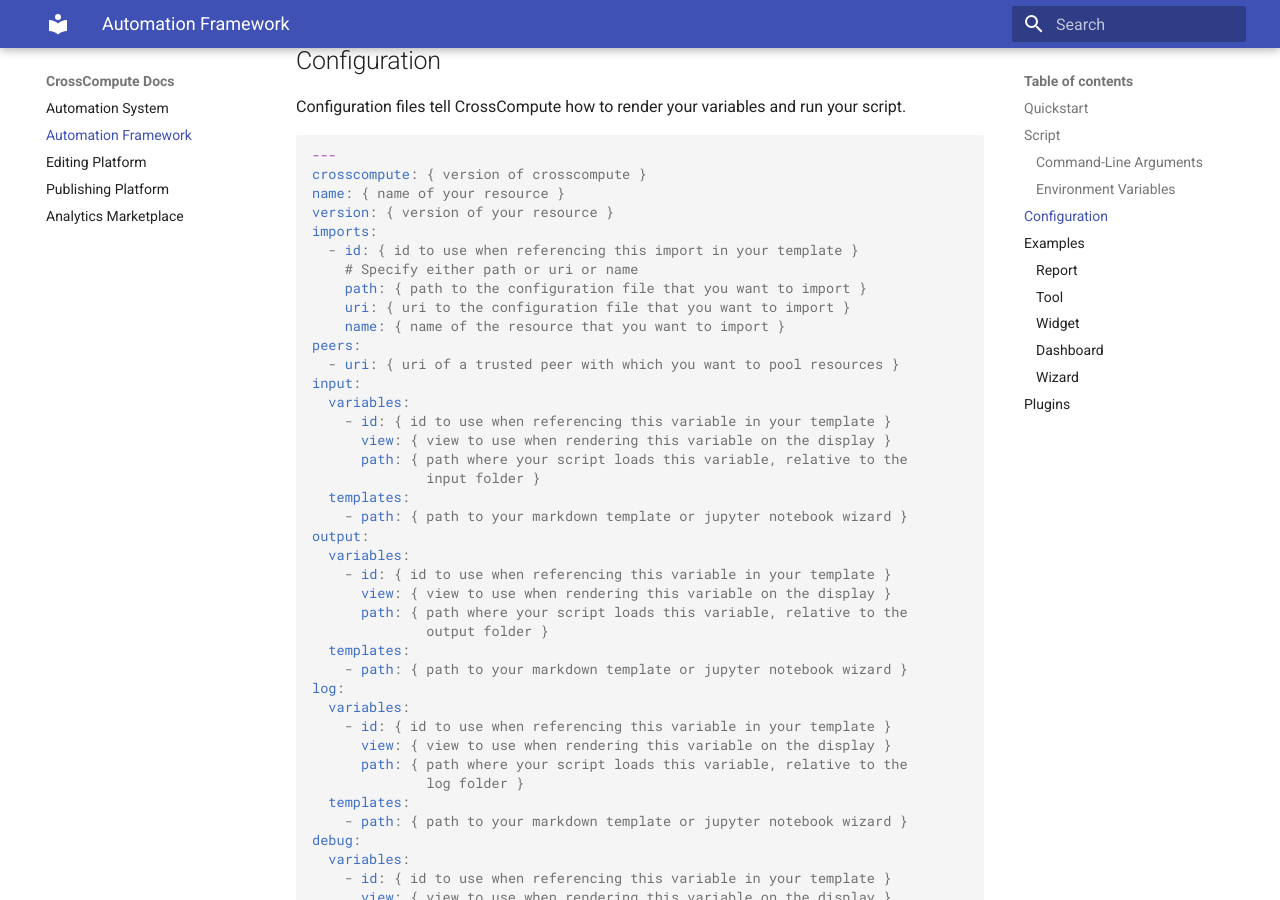
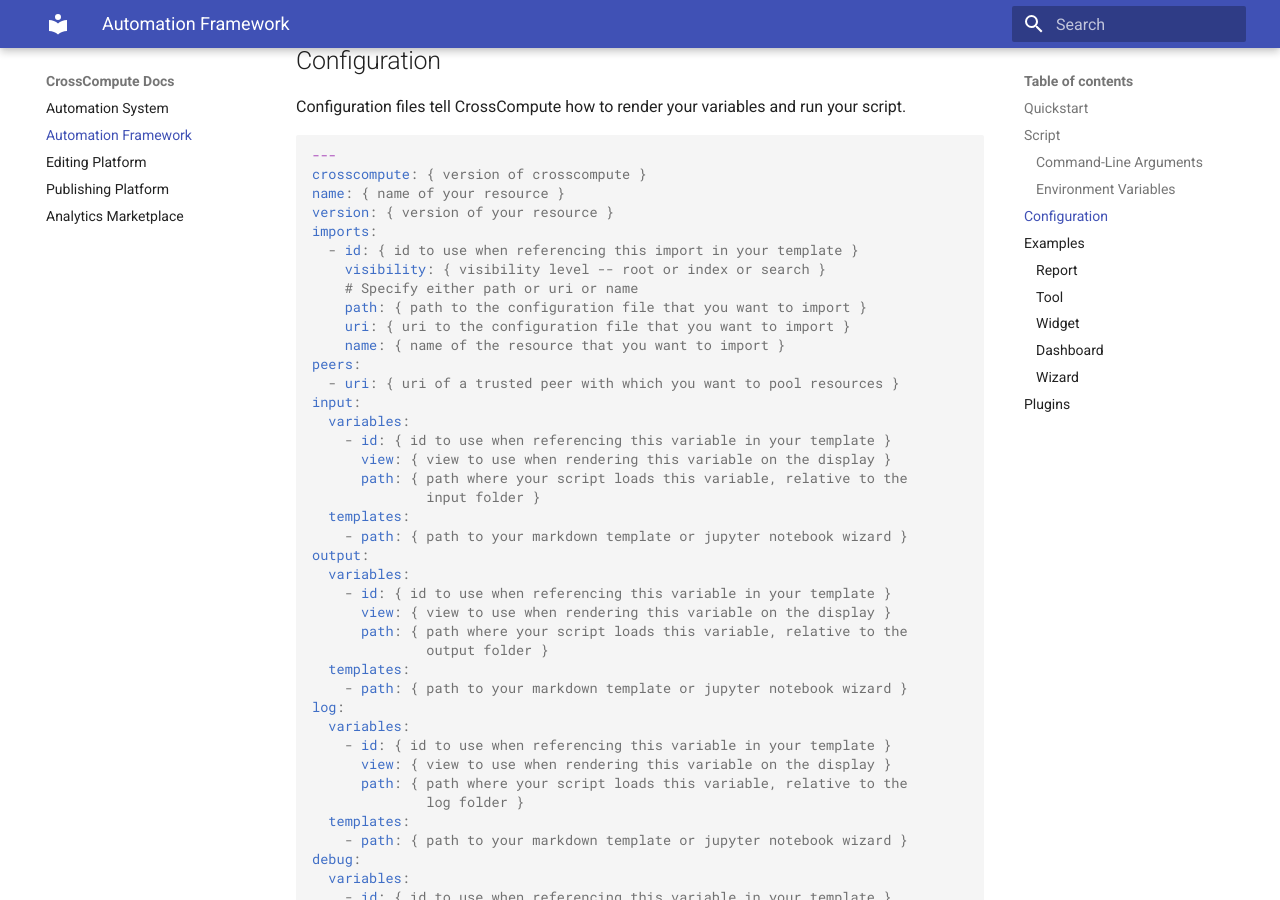
Before and after one commit to crosscompute/crosscompute-docs, an MkDocs documentation site: the page built from docs/automation-framework/README.md, in a window 1280 px wide and 900 px high, scrolled down 5264 px. Built offline with MkDocs 1.6.1 and Material for MkDocs 9.7.7, drawn with Linux system fonts in a browser that asks for light colours.

Commit message:
Add import visibility to specs

```diff
--- a/docs/automation-framework/README.md
+++ b/docs/automation-framework/README.md
@@ -257,6 +257,7 @@
 version: { version of your resource }
 imports:
   - id: { id to use when referencing this import in your template }
+    visibility: { visibility level -- root or index or search }
     # Specify either path or uri or name
     path: { path to the configuration file that you want to import }
     uri: { uri to the configuration file that you want to import }
```
